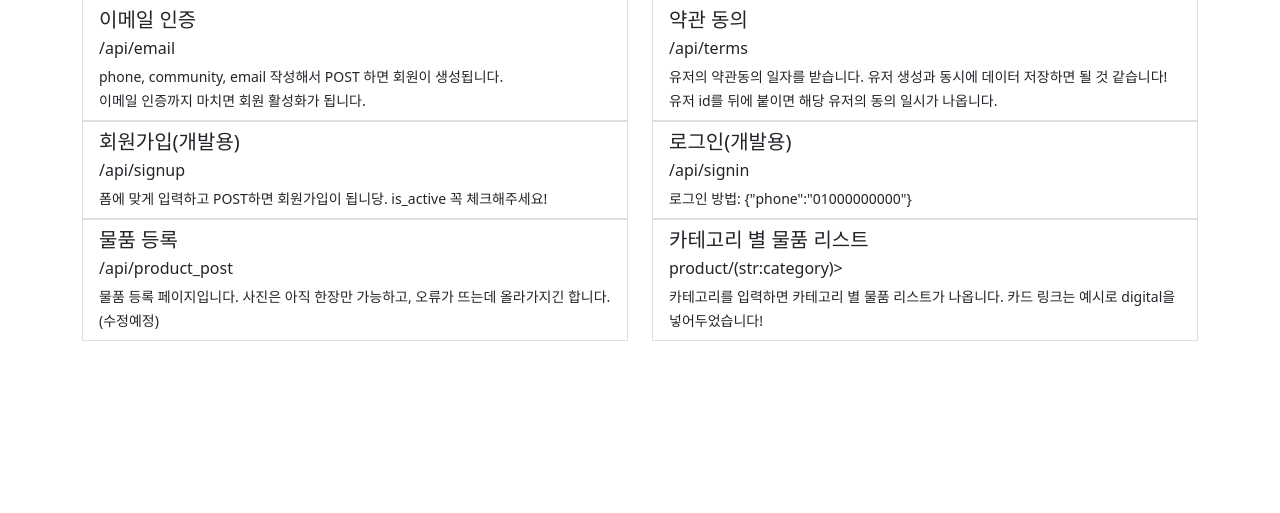
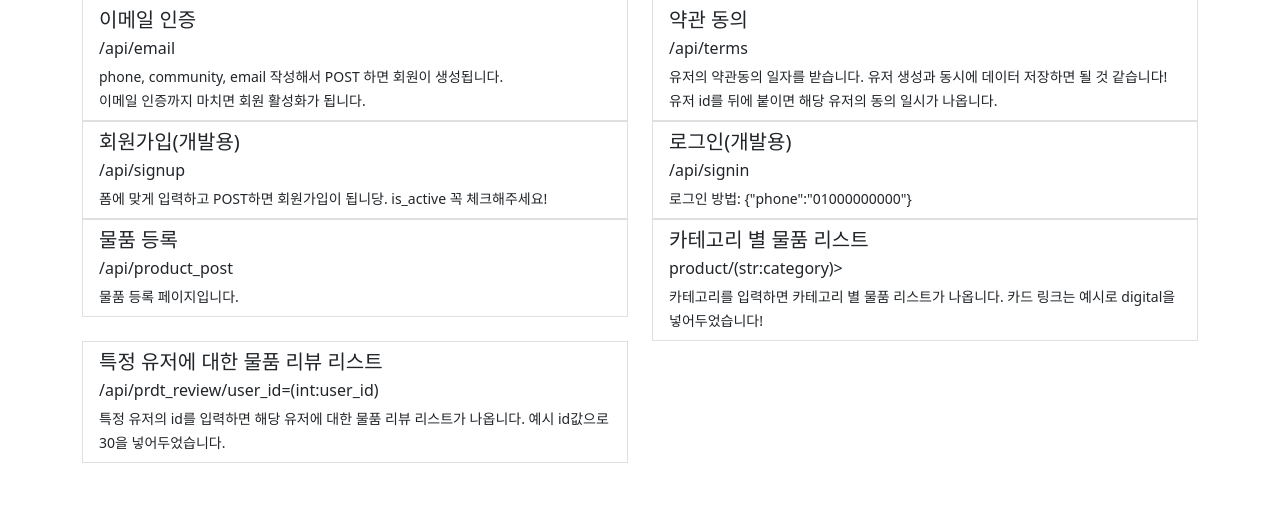
Before and after one commit to SRCdevvv/BillRun_back, a Django app: template api/templates/api/main.html in a window 1280 px wide. Shown: the part 1003-1516 px from the top of the page. Before the commit the page ends 1344 px from the top, so only its background shows below. Run offline with Django 3.2, Linux system fonts and the light colour scheme; the template is opened without the code that fills it, so the values that code supplies are empty.

Commit message:
Develop product review list function for specific users

```diff
--- a/api/templates/api/main.html
+++ b/api/templates/api/main.html
@@ -229,7 +229,7 @@
                             <h5 class="mb-1">물품 등록</h5>
                         </div>
                         <p class="mb-1">/api/product_post</p>
-                        <small>물품 등록 페이지입니다. 사진은 아직 한장만 가능하고, 오류가 뜨는데 올라가지긴 합니다. (수정예정)</small>
+                        <small>물품 등록 페이지입니다.</small>
                     </a>
                 </div>
                 <div class="col-sm-6">
@@ -242,6 +242,17 @@
                     </a>
                 </div>
             </div>
+            <div class="row">
+                <div class="col-sm-6">
+                    <a href="{% url 'api:user_prdt_review' user_id=30 %}" class="list-group-item list-group-item-action">
+                        <div class="d-flex w-100 justify-content-between">
+                            <h5 class="mb-1">특정 유저에 대한 물품 리뷰 리스트</h5>
+                        </div>
+                        <p class="mb-1">/api/prdt_review/user_id=(int:user_id)</p>
+                        <small>특정 유저의 id를 입력하면 해당 유저에 대한 물품 리뷰 리스트가 나옵니다. 예시 id값으로 30을 넣어두었습니다.</small>
+                    </a>
+                </div>
+            </div>
         </div>
     </div>
 
```
Also changed, not shown: api/templates/api/main_prodeal.html (+12 -1 lines), api/templates/api/main_user.html (+11 -0 lines), api/urls.py (+6 -3 lines), api/views.py (+23 -0 lines), db.sqlite3.
